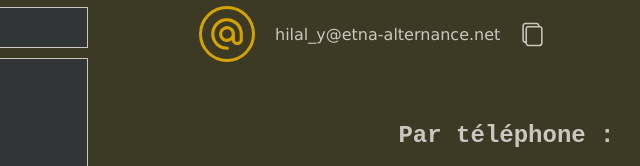
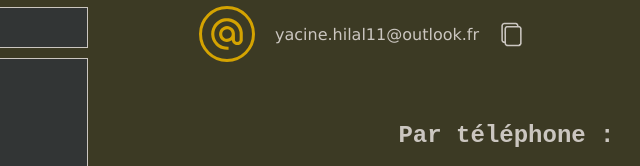
Before and after one commit to YACINEPECHE/portfolio, a plain HTML site: page index.html in a window 1280 px wide. Shown: the part 2661-2827 px from the top of the page, 466-1106 px from the left. Drawn offline with Linux system fonts and the light colour scheme.

Commit message:
Update index.html

```diff
--- a/index.html
+++ b/index.html
@@ -85,7 +85,7 @@
                             <div class="mail">
                                 <div class="mail_logo"></div>
                             </div>
-                            <p class="mail_text">hilal_y@etna-alternance.net
+                            <p class="mail_text">yacine.hilal11@outlook.fr
                             </p>
                             <div>
                                 <div class="copy_logo" onclick="copy_to_clipboard('mail')"></div><span class="mail_copy">Copié !</span>
```
